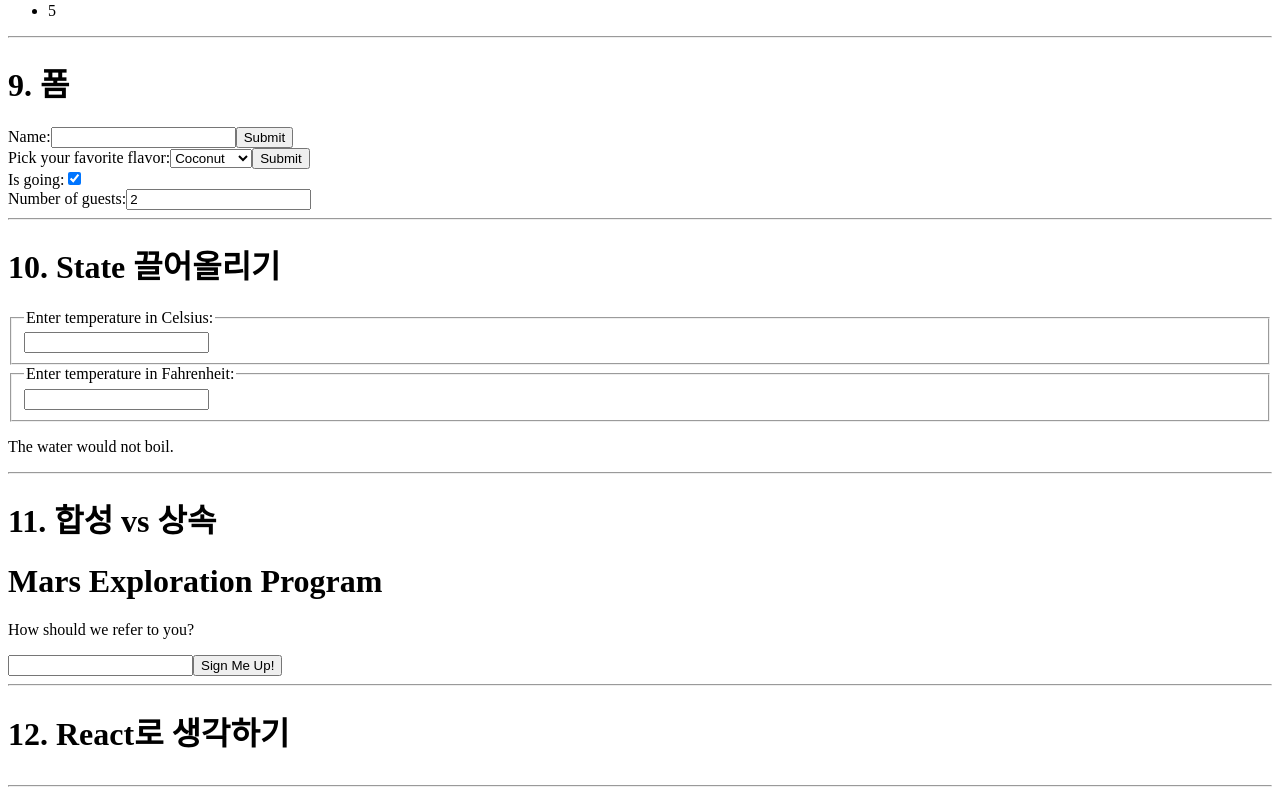
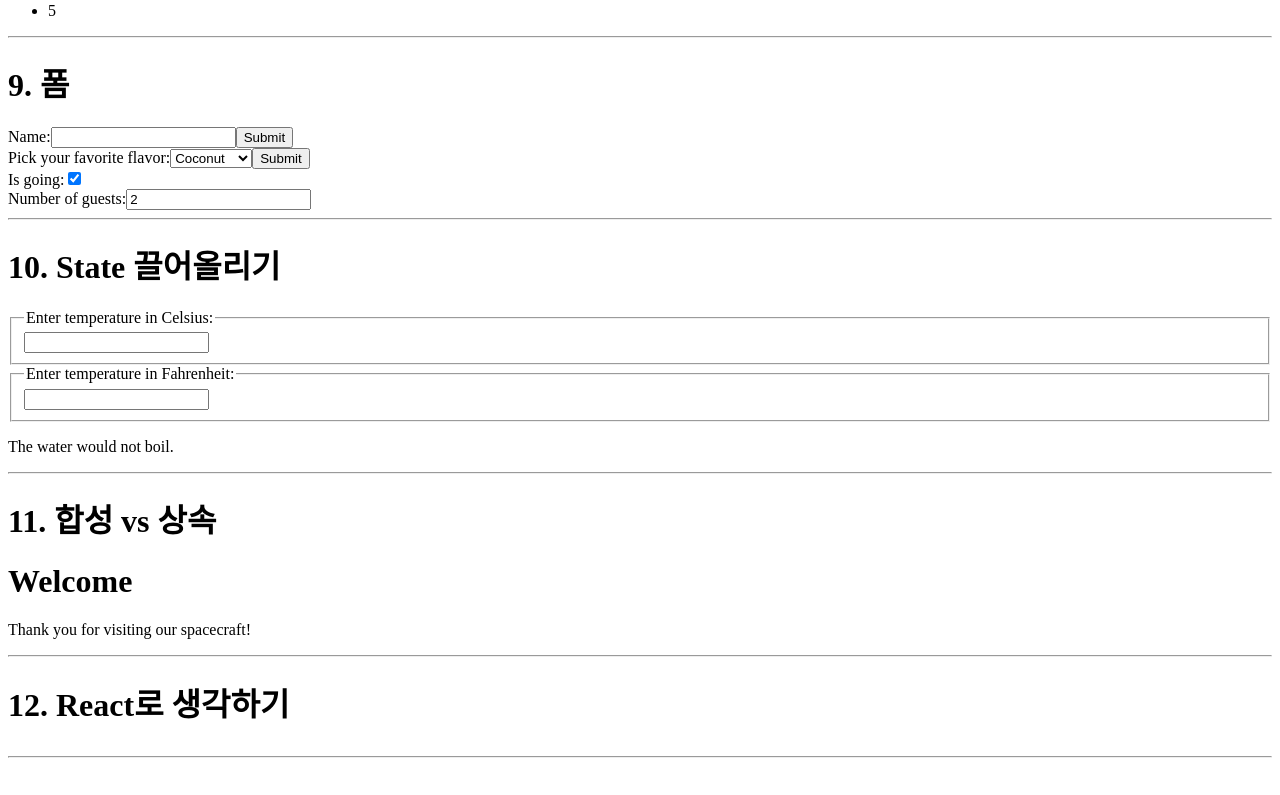
Before and after one commit to nack1400/react_study, a React (Create React App) app in the folder my-app/: page / in a window 1280 px wide. Shown: the part 729-1524 px from the top of the page. After the commit the page ends 1495 px from the top, so only its background shows below. Built offline with nearby package versions, Linux system fonts and the light colour scheme.

Commit message:
Fix main_concept

```diff
--- a/my-app/src/11composition_inheritance.js
+++ b/my-app/src/11composition_inheritance.js
@@ -1,6 +1,6 @@
 import React from "react"
 
-// 클래스 특수화
+// // 특수화
 function FancyBorder(props) {
   return (
     <div className={'FancyBorder FancyBorder-' + props.color}>
@@ -18,71 +18,19 @@ function Dialog(props) {
       <p className="Dialog-message">
         {props.message}
       </p>
-      {props.children}
     </FancyBorder>
   );
 }
 
-class SignUpDialog extends React.Component {
-  constructor(props) {
-    super(props);
-    this.handleChange = this.handleChange.bind(this);
-    this.handleSignUp = this.handleSignUp.bind(this);
-    this.state = {login: ''};
-  }
-
-  render() {
-    return (
-      <Dialog title="Mars Exploration Program"
-              message="How should we refer to you?">
-        <input value={this.state.login}
-               onChange={this.handleChange} />
-        <button onClick={this.handleSignUp}>
-          Sign Me Up!
-        </button>
-      </Dialog>
-    );
-  }
-
-  handleChange(e) {
-    this.setState({login: e.target.value});
-  }
-
-  handleSignUp() {
-    alert(`Welcome aboard, ${this.state.login}!`);
-  }
+// Dialog의 특수한 경우
+// 더 구체적인 컴포넌트가 일반적인 컴포넌트를 렌더링하고 props를 통해 내용구성
+function WelcomeDialog() {
+  return (
+    <Dialog
+      title="Welcome"
+      message="Thank you for visiting our spacecraft!" />
+  );
 }
-
-
-// // 특수화
-// function FancyBorder(props) {
-//   return (
-//     <div className={'FancyBorder FancyBorder-' + props.color}>
-//       {props.children}
-//     </div>
-//   );
-// }
-
-// function Dialog(props) {
-//   return (
-//     <FancyBorder color="blue">
-//       <h1 className="Dialog-title">
-//         {props.title}
-//       </h1>
-//       <p className="Dialog-message">
-//         {props.message}
-//       </p>
-//     </FancyBorder>
-//   );
-// }
-
-// function WelcomeDialog() {
-//   return (
-//     <Dialog
-//       title="Welcome"
-//       message="Thank you for visiting our spacecraft!" />
-//   );
-// }
 
 // // 컴포넌트에서 다른 컴포넌트 담기
 // function FancyBorder(props) {
@@ -94,6 +42,7 @@ class SignUpDialog extends React.Component {
 // }
 
 // function WelcomeDialog() {
+//   // 태그 안에 있는 것들이 FancyBorder 컴포넌트의 children prop로 전달
 //   return (
 //     <FancyBorder color="blue">
 //       <h1 className="Dialog-title">
@@ -106,4 +55,4 @@ class SignUpDialog extends React.Component {
 //   );
 // }
 
-export default SignUpDialog;
+export default WelcomeDialog;
--- a/my-app/src/App.js
+++ b/my-app/src/App.js
@@ -8,7 +8,7 @@ import NameForm from "./09form.js";
 import FlavorForm from "./09form_select";
 import Reservation from "./09form_multiple_input";
 import Calculator from "./10pulling_up_state";
-import SignUpDialog from "./11composition_inheritance";
+import WelcomeDialog from "./11composition_inheritance";
 import ProductCategoryRow from "./12thinking_in_react";
 
 function App() {
@@ -76,7 +76,7 @@ function App() {
       <Calculator />
       <hr />
       <h1>11. 합성 vs 상속</h1>
-      <SignUpDialog />
+      <WelcomeDialog />
       <hr />
       <h1>12. React로 생각하기</h1>
       <ProductCategoryRow products={PRODUCTS} />
```
